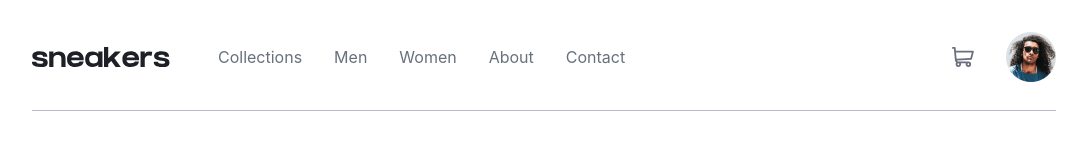
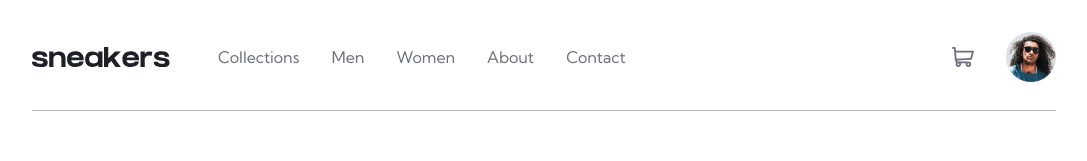
Before and after one commit to eugenekiryk/e-commerce-web, a React (Create React App) app: page / in a window 1280 px wide. Shown: the top 161 px of the page, without its empty margins (96-1183 px from the left). Built offline with nearby package versions, Linux system fonts and the light colour scheme; the HTML template or start-up script is replaced by a standard one.

Commit message:
layout display and font change

```diff
--- a/src/components/Layout/Layout.module.css
+++ b/src/components/Layout/Layout.module.css
@@ -1,10 +1,15 @@
 .layout {
+	display: flex;
+	flex-direction: column;
 	padding: 2rem calc(100vw - 90%);
+	gap: 3rem;
 	height: 100vh;
+	font-family: 'Kumbh Sans', sans-serif;
 }
 
 @media (max-width: 1024px) {
 	.layout {
 		padding: 0;
+		gap: 0;
 	}
 }
--- a/src/index.css
+++ b/src/index.css
@@ -1,3 +1,5 @@
+@import url('https://fonts.googleapis.com/css2?family=Kumbh+Sans:wght@400;700&display=swap');
+
 * {
   margin: 0;
 	padding: 0;
```
